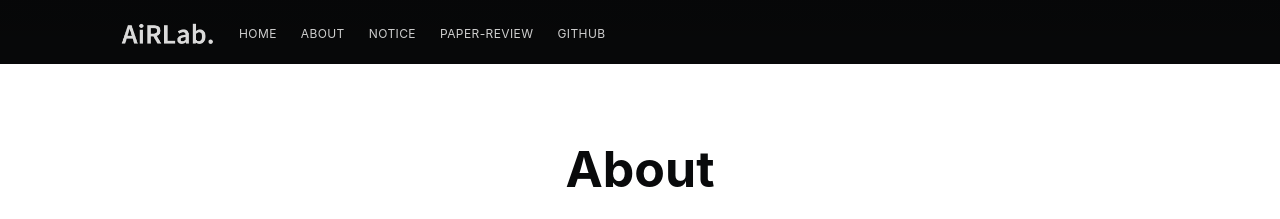
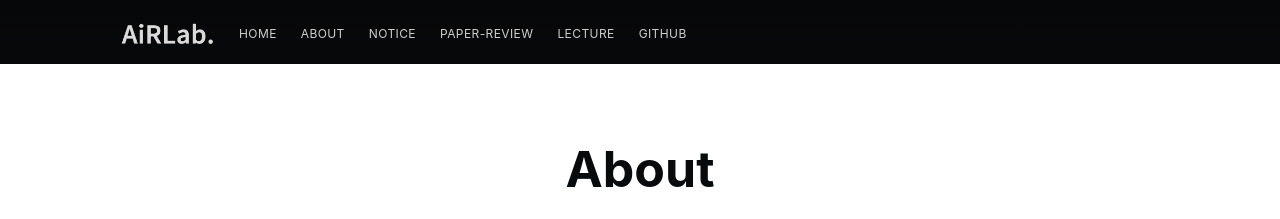
Before and after one commit to AiRLab-hub/github-page, a Jekyll site: the page built from about/index.md, in a window 1280 px wide. Shown: the top 219 px of the page. Built offline with Jekyll 4.4.1, drawn with Linux system fonts in a browser that asks for light colours; nearby versions of some CDN libraries; comment, search, counter and statistics services are not loaded.

Commit message:
add: new tab -> lecture

```diff
--- a/_includes/navigation.html
+++ b/_includes/navigation.html
@@ -3,6 +3,7 @@
     <li class="nav-about" role="menuitem"><a href="/about/">About</a></li>
     <li class="nav-notice" role="menuitem"><a href="/tag/notice/">Notice</a></li>
     <li class="nav-paper-review" role="menuitem"><a href="/tag/paper-review/">Paper-review</a></li>
+    <li class="nav-lecture" role="menuitem"><a href="/tag/lecture/">Lecture</a></li>
     <li class="nav-try-ghost" role="menuitem"><a href="https://github.com/airlab-hub">Github</a></li>
 
 </ul>
```
